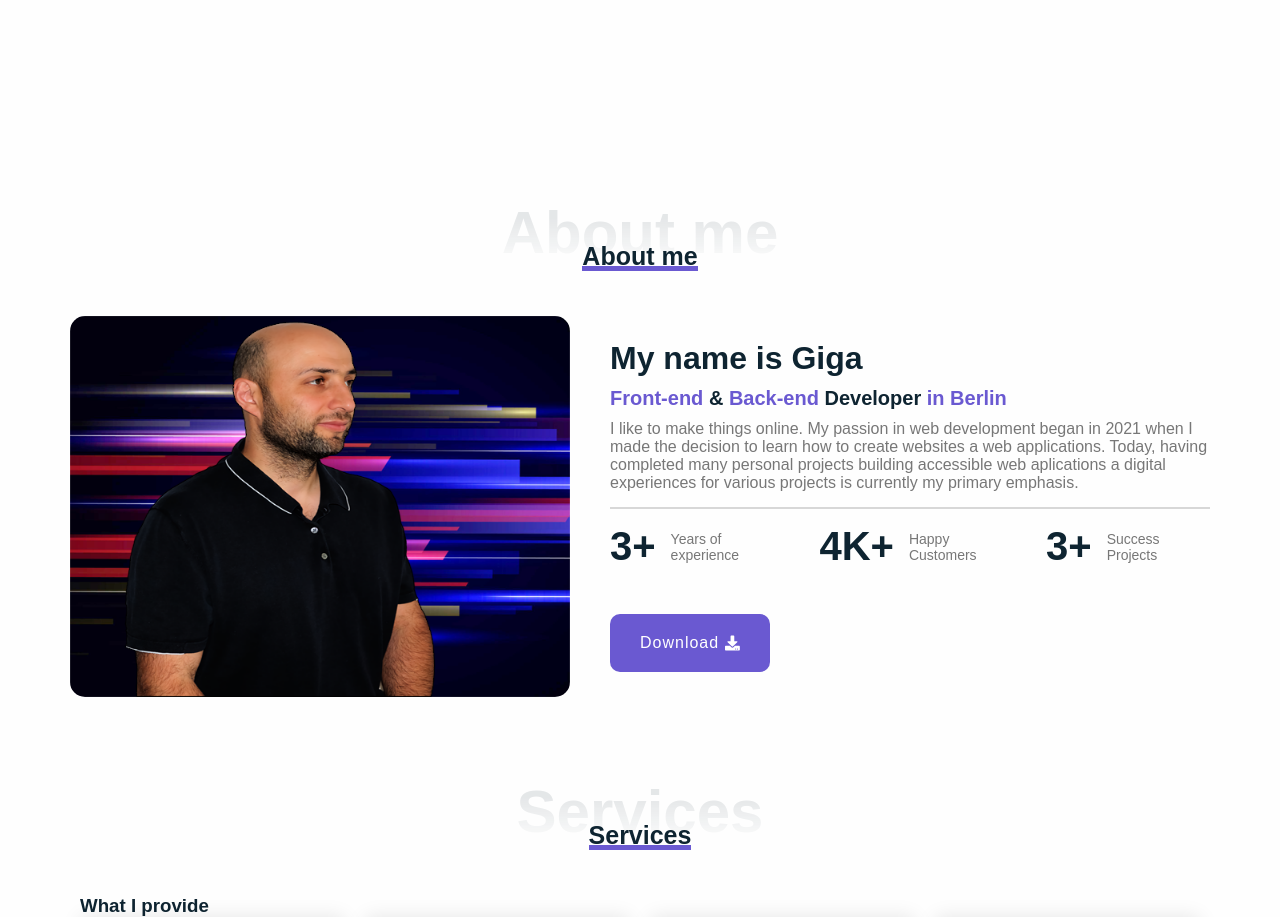
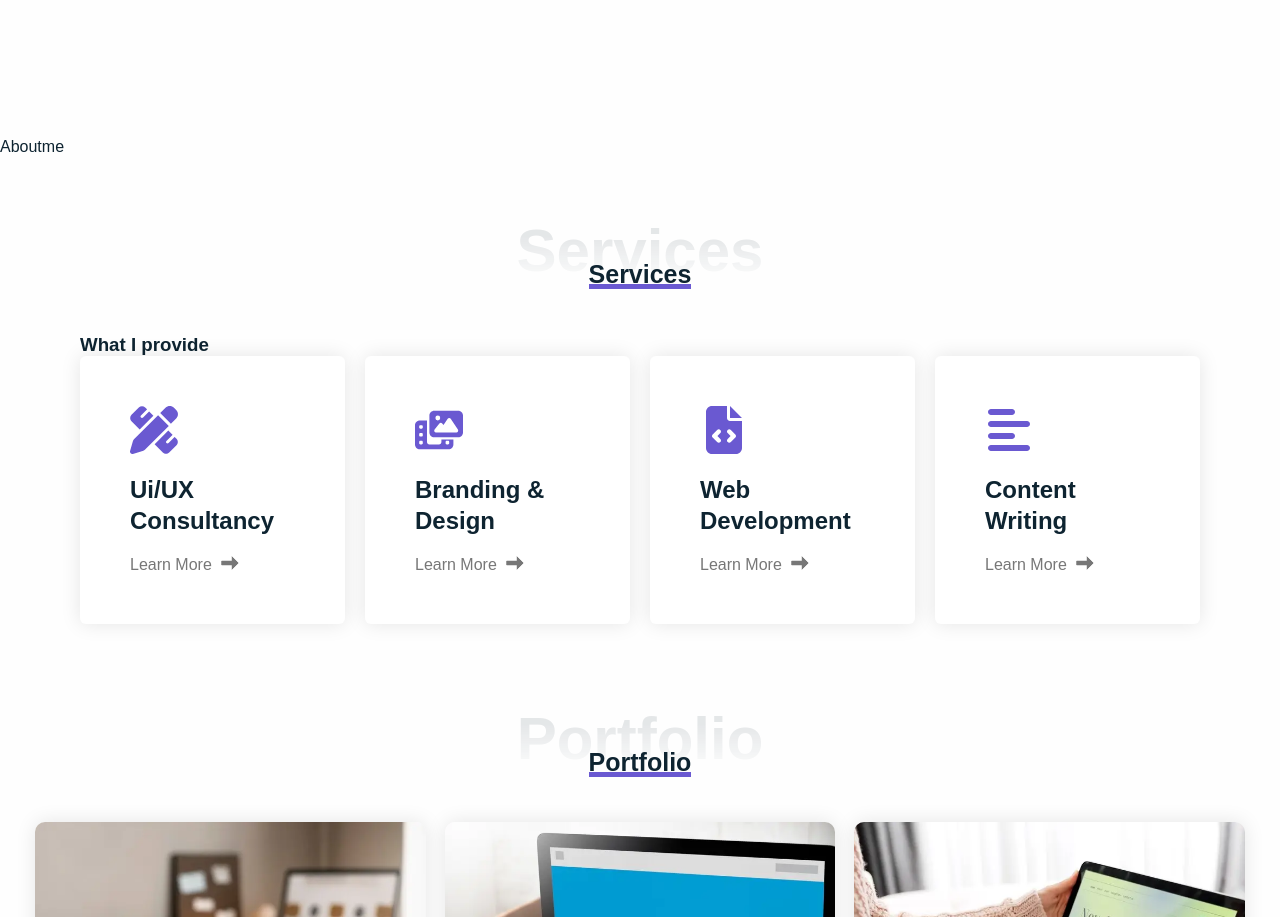
Before and after one commit to TechPortalTaem/My_Portfolio, a React (Vite) app: page / in a window 1280 px wide. Shown: the part 680-1597 px from the top of the page. Built offline with nearby package versions, Linux system fonts and the light colour scheme.

Commit message:
comit
remov

```diff
--- a/src/components/aboutme/Aboutme.jsx
+++ b/src/components/aboutme/Aboutme.jsx
@@ -1,91 +1,101 @@
-import { aboutImg, atomnie_privichki } from "../../assets/images"
-import SectionTitle from "../sectionTitle/SectionTitle";
-import { motion } from "motion/react";
-import  "./Aboutme.css"
-import { FaDownload } from "react-icons/fa";
-import { slideInVariants } from "../../utils/animation";
-import { profList } from "../../data/proflist.js";
+// import { aboutImg, atomnie_privichki } from "../../assets/images"
+// import SectionTitle from "../sectionTitle/SectionTitle";
+// import { motion } from "motion/react";
+// import  "./Aboutme.css"
+// import { FaDownload } from "react-icons/fa";
+// import { slideInVariants } from "../../utils/animation";
+// import { profList } from "../../data/proflist";
 
+// const Aboutme = () => {
+//   return (
+//         <section className="about section" id="about">
+//             <div className="container flex-center">
+//              <SectionTitle title="About me" subtitle="About me"/>
+//                 <div className="about-wrapper">
+//                     <motion.div className="about-img"
+//                         initial="hidden"
+//                         whileInView="visible"
+//                         viewport={{ once: false, amount: 0.5 }}
+//                          variants={slideInVariants("left",0.8, 100, false)}
+//                     >
+
+//                       <img src={aboutImg}/>
+
+//                       </motion.div>
+//                     <div className="about-info">
+//                         <div className="description">
+//                             <motion.h3
+//                         initial="hidden"
+//                         whileInView="visible"
+//                         viewport={{ once: false, amount: 0.5 }}
+//                         custom={0}
+//                         variants={slideInVariants("right",0.6, 50, true)}
+//                             >My name is Giga </motion.h3>
+//                             <motion.h4
+//                          initial="hidden"
+//                         whileInView="visible"
+//                         viewport={{ once: false, amount: 0.5 }}
+//                         custom={0}
+//                         variants={slideInVariants("right",0.7, 70, true)}
+
+//                             > <span>  Front-end </span> &<span>  Back-end </span> Developer <span>in Berlin</span></motion.h4>
+//                             <motion.p
+//                         initial="hidden"
+//                         whileInView="visible"
+//                         viewport={{ once: false, amount: 0.5 }}
+//                         custom={0}
+//                         variants={slideInVariants("right",0.9, 70, true)}
+
+//                             >
+//                                 I like to make things online.
+//                                 My passion in web development began in 2021 when
+//                                 I made the decision to learn how to create websites a web applications.
+//                                 Today, having completed many personal projects building accessible web aplications a digital experiences for various projects is currently my primary emphasis.
+//                             </motion.p>
+//                         </div>
+//                         <ul className="professional-list">
+//                             {profList.map((item, index)=>(
+
+//                                <motion.li className="list-item"
+//                                key={item.id}
+//                                     initial="hidden"
+//                                     whileInView="visible"
+//                                     viewport={{ once: false, amount: 0.5 }}
+//                                     custom={index}
+//                                     variants={slideInVariants("right",0.6, 40, true)}
+
+//                                >
+//                                 <span className="number">{item.number}</span>
+//                                 <span className="text">{item.text}</span>
+//                             </motion.li>
+
+//                             ))}
+//                         </ul>
+//                         <motion.a href={atomnie_privichki} target="atomnie_privichki" className="inner-info-link"
+//                          custom={1}
+//                         initial="hidden"
+//                         whileInView="visible"
+//                         viewport={{ once: false, amount: 0.5 }}
+//                         variants={slideInVariants("bottom",0.6, 60, true)}
+
+//                         >Download
+//                           <FaDownload/>
+//                         </motion.a>
+//                     </div>
+//                 </div>
+//             </div>
+//         </section>
+//   )
+// }
+
+// export default Aboutme
+
+
+import React from 'react'
 
 const Aboutme = () => {
   return (
-        <section className="about section" id="about">
-            <div className="container flex-center">
-             <SectionTitle title="About me" subtitle="About me"/>
-                <div className="about-wrapper">
-                    <motion.div className="about-img"
-                        initial="hidden"
-                        whileInView="visible"
-                        viewport={{ once: false, amount: 0.5 }}
-                         variants={slideInVariants("left",0.8, 100, false)}
-                    >
-
-                      <img src={aboutImg}/>
-
-                      </motion.div>
-                    <div className="about-info">
-                        <div className="description">
-                            <motion.h3
-                        initial="hidden"
-                        whileInView="visible"
-                        viewport={{ once: false, amount: 0.5 }}
-                        custom={0}
-                        variants={slideInVariants("right",0.6, 50, true)}
-                            >My name is Giga </motion.h3>
-                            <motion.h4
-                         initial="hidden"
-                        whileInView="visible"
-                        viewport={{ once: false, amount: 0.5 }}
-                        custom={0}
-                        variants={slideInVariants("right",0.7, 70, true)}
-
-                            > <span>  Front-end </span> &<span>  Back-end </span> Developer <span>in Berlin</span></motion.h4>
-                            <motion.p
-                        initial="hidden"
-                        whileInView="visible"
-                        viewport={{ once: false, amount: 0.5 }}
-                        custom={0}
-                        variants={slideInVariants("right",0.9, 70, true)}
-
-                            >
-                                I like to make things online.
-                                My passion in web development began in 2021 when
-                                I made the decision to learn how to create websites a web applications.
-                                Today, having completed many personal projects building accessible web aplications a digital experiences for various projects is currently my primary emphasis.
-                            </motion.p>
-                        </div>
-                        <ul className="professional-list">
-                            {profList.map((item, index)=>(
-
-                               <motion.li className="list-item"
-                               key={item.id}
-                                    initial="hidden"
-                                    whileInView="visible"
-                                    viewport={{ once: false, amount: 0.5 }}
-                                    custom={index}
-                                    variants={slideInVariants("right",0.6, 40, true)}
-
-                               >
-                                <span className="number">{item.number}</span>
-                                <span className="text">{item.text}</span>
-                            </motion.li>
-
-                            ))}
-                        </ul>
-                        <motion.a href={atomnie_privichki} target="atomnie_privichki" className="inner-info-link"
-                         custom={1}
-                        initial="hidden"
-                        whileInView="visible"
-                        viewport={{ once: false, amount: 0.5 }}
-                        variants={slideInVariants("bottom",0.6, 60, true)}
-
-                        >Download
-                          <FaDownload/>
-                        </motion.a>
-                    </div>
-                </div>
-            </div>
-        </section>
+    <div>Aboutme</div>
   )
 }
 
--- a/src/data/awards.js
+++ b/src/data/awards.js
@@ -16,5 +16,4 @@ year:"2019",
 title:"Best Freelancer",
 institution:"Fiver & Upwork Level 2 & Top Rated",
 }
-
 ]
--- a/src/data/profList.js
+++ b/src/data/profList.js
@@ -9,6 +9,7 @@ id: 2,
 number: "4K+",
 text: "Happy Customers",
 },
+
 {
 id: 3,
 number: "3+",
```
